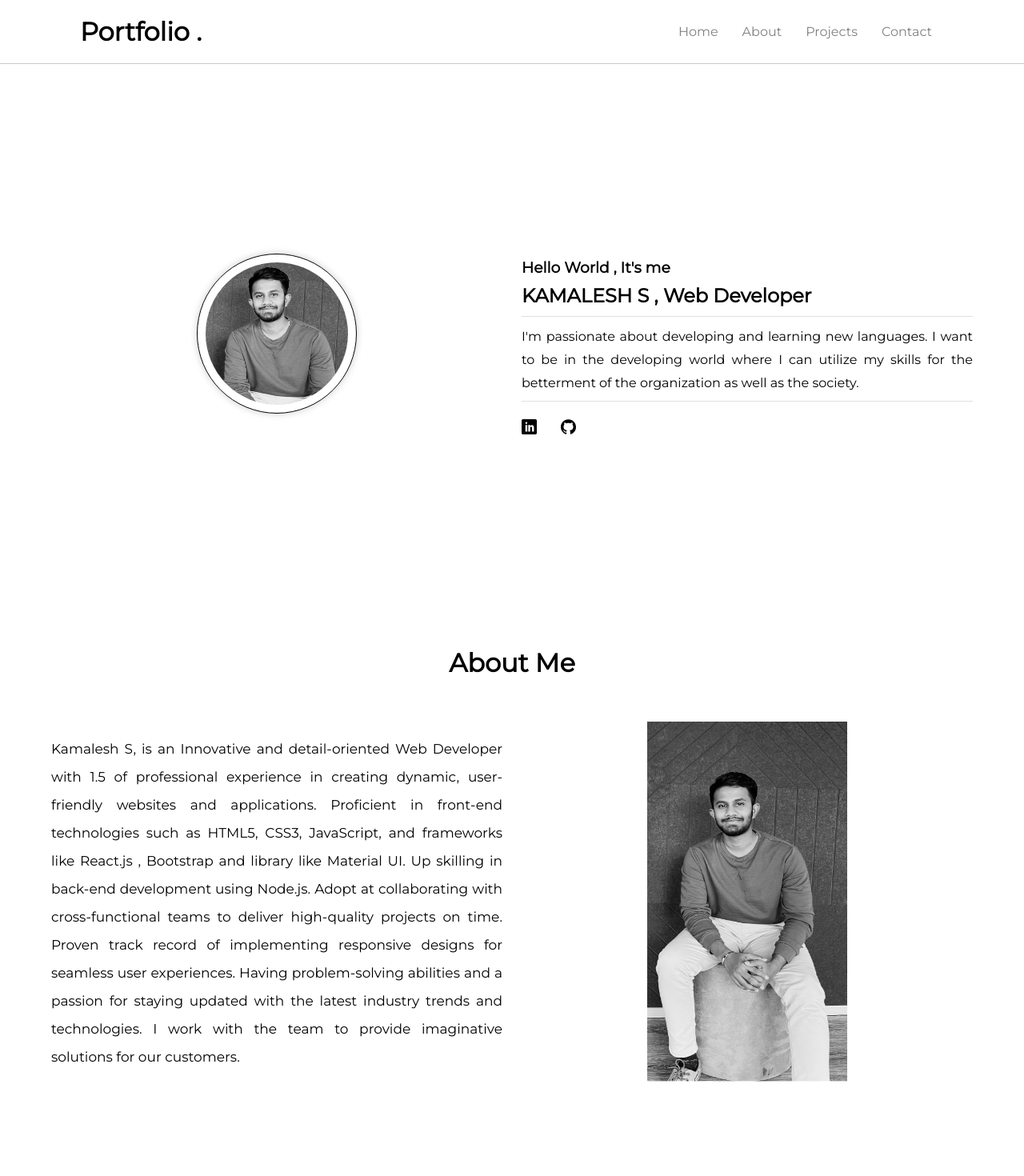
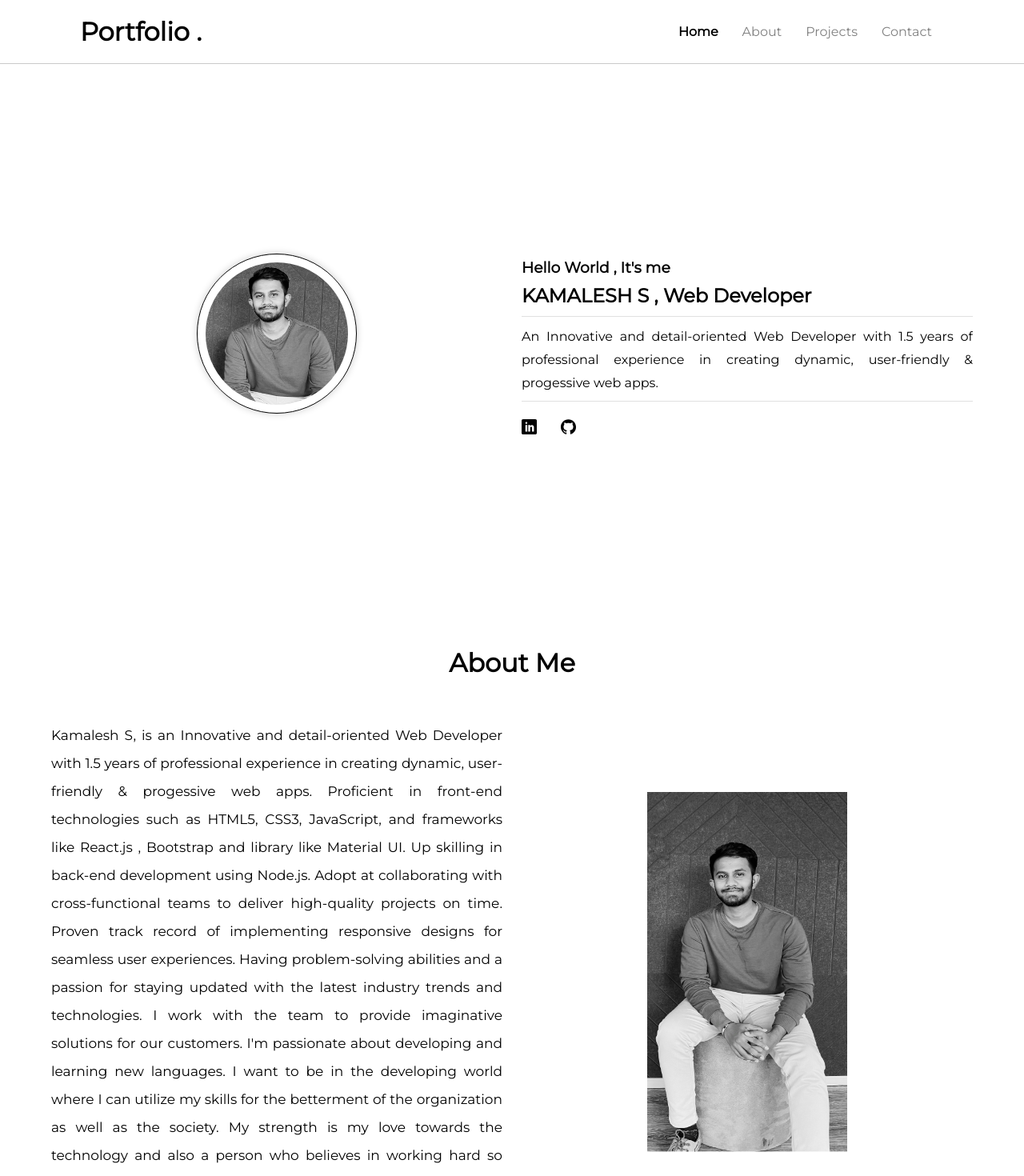
Before and after one commit to kamalss11/Portfolio2, a React (Create React App) app in the folder portfolio/: page / in a window 1280 px wide. Shown: the top 1470 px of the page at 80% size. Built offline with nearby package versions, Linux system fonts and the light colour scheme.

Commit message:
fixes - navbar | responsive | scroll on highlight nav menus

```diff
--- a/portfolio/public/index.html
+++ b/portfolio/public/index.html
@@ -2,7 +2,7 @@
 <html lang="en">
   <head>
     <meta charset="utf-8" />
-    <link rel="icon" href="%PUBLIC_URL%/favicon.ico" />
+    <link rel="icon" href="%PUBLIC_URL%/img.ico" />
     <meta name="viewport" content="width=device-width, initial-scale=1" />
     <meta name="theme-color" content="#000000" />
     <meta
--- a/portfolio/src/Pages/home.css
+++ b/portfolio/src/Pages/home.css
@@ -1,21 +1,80 @@
 .nav-bar {
   padding: 20px 100px;
   border-bottom: 1px solid rgb(202 202 202);
+  background-color: white;
+  position: -webkit-sticky;
+  position: sticky;
+  top: 0;
+  z-index: 1;
+  transition: 0.5s;
+}
+
+.nav-bar.active {
+  border: none;
+  box-shadow: 0 0 10px rgba(0, 0, 0, 0.2);
 }
 
 .nav-links {
   margin: 0 15px;
   color: grey;
+  cursor: pointer;
   transition: 0.2s;
 }
 
-.nav-links:hover {
+.nav-links:hover,
+.nav-links.active {
   color: black;
   font-weight: bold;
 }
 
+.hamburger {
+  display: none;
+  flex-direction: column;
+  width: 50px;
+  cursor: pointer;
+}
+
+.hamburger span {
+  background: black;
+  border-radius: 10px;
+  height: 3px;
+  margin: 0 0 5px;
+  transition: 0.2s cubic-bezier(0.68, -0.6, 0.32, 1.6);
+}
+
+.hamburger span:nth-of-type(1) {
+  width: 50%;
+}
+
+.hamburger span:nth-of-type(2) {
+  width: 100%;
+}
+
+.hamburger span:nth-of-type(3) {
+  width: 75%;
+}
+
+.hamburger.active span:nth-of-type(1) {
+  transform-origin: bottom;
+  width: 32%;
+  transform: rotatez(45deg) translate(3px, 0px);
+}
+
+.hamburger.active span:nth-of-type(2) {
+  transform-origin: top;
+  width: 60%;
+  transform: rotatez(-45deg);
+}
+
+.hamburger.active span:nth-of-type(3) {
+  transform-origin: bottom;
+  width: 34%;
+  transform: translate(12px, -4px) rotatez(45deg);
+}
+
 .banner-container {
   height: calc(100vh - 71px);
+  overflow-x: hidden;
 }
 
 .image {
@@ -96,7 +155,7 @@
 
 .MuiTextField-root {
   width: 100% !important;
-  margin-bottom: 30px !important;
+  margin-bottom: 25px !important;
   border-radius: 0 !important ;
 }
 
@@ -117,6 +176,11 @@
   color: rgba(255, 255, 255, 0.726) !important;
 }
 
+.MuiFormHelperText-root {
+  color: #f46060e0 !important;
+  padding: 10px 10px 0 !important;
+}
+
 @media only screen and (max-width: 1199.5px) {
   .info .title {
     text-align: center;
@@ -126,3 +190,42 @@
     text-align: center;
   }
 }
+
+@media (max-width: 1170.5px) {
+  .nav-bar {
+    padding: 20px 30px !important;
+  }
+}
+
+@media (max-width: 750px) {
+  .hamburger {
+    display: flex;
+  }
+
+  .links {
+    display: none !important;
+  }
+
+  .links.active {
+    display: flex !important;
+    position: absolute !important;
+    top: 79px !important;
+    left: 0 !important;
+    width: 100% !important;
+    height: calc(100vh - 80px) !important;
+    background: white !important;
+    flex-direction: column !important;
+    justify-content: flex-start !important;
+    align-items: center !important;
+  }
+
+  .links.active .nav-links {
+    margin: 10px;
+  }
+}
+
+@media (max-width: 450px) {
+  .title h1 {
+    font-size: 1.5em;
+  }
+}
--- a/portfolio/src/Pages/home.jsx
+++ b/portfolio/src/Pages/home.jsx
@@ -6,7 +6,7 @@ import {
   Stack,
   TextField,
 } from "@mui/material";
-import React, { useState } from "react";
+import React, { useEffect, useRef, useState } from "react";
 import {
   footerIcons,
   getNavbarDetails,
@@ -20,18 +20,129 @@ import about from "../images/about.jpg";
 import { motion } from "framer-motion";
 import { IoMdSend } from "react-icons/io";
 
+/* Function to get  dimension */
+
+const getDimensions = (ele) => {
+  const { height } = ele.getBoundingClientRect();
+  const offsetTop = ele.offsetTop;
+  const offsetBottom = offsetTop + height;
+
+  return {
+    height,
+    offsetTop,
+    offsetBottom,
+  };
+};
+
 export default function Home() {
   const [formData, setFormData] = useState({
     name: "",
+    nameErr: "",
     email: "",
+    emailErr: "",
     subject: "",
+    subjectErr: "",
     phone_number: "",
+    phone_numberErr: "",
     message: "",
+    messageErr: "",
   });
+  const [navLinkActive, setNavLinkActive] = useState("home");
+  const [isHamActive, setIsHamActive] = useState(false);
+  const [navActive, setNavActive] = useState(false);
+  const navRef = useRef(null);
+  const homeRef = useRef(null);
+  const aboutRef = useRef(null);
+  const projectRef = useRef(null);
+  const contactRef = useRef(null);
+  const sectionRefs = [
+    { section: "Home", ref: homeRef },
+    { section: "About", ref: aboutRef },
+    { section: "Projects", ref: projectRef },
+    { section: "Contact", ref: contactRef },
+  ];
+
+  window.addEventListener("scroll", () => {});
+
+  /* Function to handle form */
 
   function handleForm(name, value) {
-    setFormData({ ...formData, [name]: value });
+    let data = { ...formData };
+
+    if (value) {
+      if (name === "email") {
+        const emailPattern = /^[a-zA-Z0-9._-]+@[a-zA-Z0-9.-]+\.[a-zA-Z]{2,4}$/;
+        data["emailErr"] = emailPattern.test(value)
+          ? ""
+          : "Invalid Email Address!";
+      }
+      data[`${name}` + "Err"] = "";
+    } else {
+      data[`${name}` + "Err"] = "Required";
+    }
+
+    Object.assign(data, {
+      [name]: value,
+    });
+    setFormData({ ...data });
   }
+
+  /* Function to handle form submission */
+
+  const handleProceed = () => {
+    let data = { ...formData };
+
+    Object.keys(data)
+      .filter((f) => !f.includes("Err"))
+      .map((e) => {
+        if (!data[e]) {
+          data[`${e}` + "Err"] = "Required";
+        } else {
+          data[`${e}` + "Err"] = "";
+        }
+      });
+    setFormData({ ...data });
+  };
+
+  useEffect(() => {
+    const handleScroll = () => {
+      const { height: navHeight } = getDimensions(navRef.current);
+      const scrollPosition = window.scrollY + navHeight + 70;
+
+      if (window.scrollY > 150) {
+        setNavActive(true);
+      } else {
+        setNavActive(false);
+      }
+
+      const selected = sectionRefs.find(({ section, ref }) => {
+        const ele = ref.current;
+        if (ele) {
+          const { offsetBottom, offsetTop } = getDimensions(ele);
+          return scrollPosition >= offsetTop && scrollPosition < offsetBottom;
+        }
+      });
+
+      if (selected && selected.section !== navLinkActive) {
+        setNavLinkActive(selected.section);
+      } else if (!selected && navLinkActive) {
+        setNavLinkActive(undefined);
+      }
+    };
+
+    handleScroll();
+    window.addEventListener("scroll", handleScroll);
+    return () => {
+      window.removeEventListener("scroll", handleScroll);
+    };
+  }, [navLinkActive]);
+
+  const scrollTo = (ele) => {
+    ele.scrollIntoView({
+      behavior: "smooth",
+      block: "start",
+    });
+  };
 
   return (
     <React.Fragment>
@@ -41,21 +152,46 @@ export default function Home() {
         justifyContent={"space-between"}
         alignItems={"center"}
         flexDirection={"row"}
-        className="nav-bar"
+        className={`nav-bar ${navActive ? "active" : ""}`}
+        ref={navRef}
       >
         <div className="title">
           <h1>Portfolio .</h1>
         </div>
 
-        <Stack flexDirection={"row"} className="links">
-          {getNavbarDetails().map((e, index) => {
+        <Stack
+          flexDirection={"row"}
+          className={`links ${isHamActive ? "active" : ""}`}
+        >
+          {getNavbarDetails().map((e) => {
             return (
-              <Link className="nav-links" key={index} to={e.url}>
+              <div
+                className={`nav-links ${
+                  navLinkActive === e.name ? "active" : ""
+                }`}
+                key={e.name}
+                onClick={() => {
+                  setIsHamActive(false);
+                  scrollTo(
+                    sectionRefs.filter((f) => f["section"] === e["name"])[0].ref
+                      .current
+                  );
+                }}
+              >
                 {e.name}
-              </Link>
+              </div>
             );
           })}
         </Stack>
+
+        <div
+          className={`hamburger ${isHamActive ? "active" : ""}`}
+          onClick={() => setIsHamActive(!isHamActive)}
+        >
+          <span></span>
+          <span></span>
+          <span></span>
+        </div>
       </Stack>
 
       <Container>
@@ -64,6 +200,7 @@ export default function Home() {
           alignItems={"space-evenly"}
           justifyContent={"center"}
           className="banner-container"
+          ref={homeRef}
         >
           <Grid className="banner-box" spacing={3} container>
             <Grid item xs={12} sm={12} lg={6}>
@@ -88,10 +225,9 @@ export default function Home() {
 
                 <div className="short-info">
                   <p>
-                    I'm passionate about developing and learning new languages.
-                    I want to be in the developing world where I can utilize my
-                    skills for the betterment of the organization as well as the
-                    society.
+                    An Innovative and detail-oriented Web Developer with 1.5
+                    years of professional experience in creating dynamic,
+                    user-friendly & progessive web apps.
                   </p>
                 </div>
 
@@ -112,7 +248,7 @@ export default function Home() {
         </Stack>
         {/* About Me */}
 
-        <div className="about-container">
+        <div className="about-container" ref={aboutRef}>
           <h1 style={{ textAlign: "center" }}>About Me</h1>
 
           <Grid
@@ -128,18 +264,25 @@ export default function Home() {
               <div className="about-info">
                 <p>
                   Kamalesh S, is an Innovative and detail-oriented Web Developer
-                  with 1.5 of professional experience in creating dynamic,
-                  user-friendly websites and applications. Proficient in
-                  front-end technologies such as HTML5, CSS3, JavaScript, and
-                  frameworks like React.js , Bootstrap and library like Material
-                  UI. Up skilling in back-end development using Node.js. Adopt
-                  at collaborating with cross-functional teams to deliver
+                  with 1.5 years of professional experience in creating dynamic,
+                  user-friendly & progessive web apps. Proficient in front-end
+                  technologies such as HTML5, CSS3, JavaScript, and frameworks
+                  like React.js , Bootstrap and library like Material UI. Up
+                  skilling in back-end development using Node.js. Adopt at
+                  collaborating with cross-functional teams to deliver
                   high-quality projects on time. Proven track record of
                   implementing responsive designs for seamless user experiences.
                   Having problem-solving abilities and a passion for staying
                   updated with the latest industry trends and technologies. I
                   work with the team to provide imaginative solutions for our
-                  customers.
+                  customers. I'm passionate about developing and learning new
+                  languages. I want to be in the developing world where I can
+                  utilize my skills for the betterment of the organization as
+                  well as the society. My strength is my love towards the
+                  technology and also a person who believes in working hard so
+                  that we may achieve our goals efficiently. Looking forward to
+                  work in different environment so that I could expand my
+                  knowledge
                 </p>
               </div>
             </Grid>
@@ -154,7 +297,7 @@ export default function Home() {
 
         {/* Technologies  & Tools */}
 
-        <div className="tech-container">
+        <div className="tech-container" ref={projectRef}>
           <h1 style={{ textAlign: "center" }}>Familiar With</h1>
 
           <Stack
@@ -184,7 +327,7 @@ export default function Home() {
 
       {/* Contact */}
 
-      <div className="contact-container">
+      <div className="contact-container" ref={contactRef}>
         <h1 style={{ textAlign: "center" }}>Contact Me</h1>
 
         <Grid container style={{ margin: "50px 0" }}>
@@ -232,6 +375,7 @@ export default function Home() {
                     id="standard-basic"
                     label="Name *"
                     value={formData["name"]}
+                    helperText={formData["nameErr"]}
                     onChange={(e) => handleForm("name", e.target.value)}
                     variant="standard"
                   />
@@ -244,6 +388,7 @@ export default function Home() {
                     type={"email"}
                     label="Email *"
                     value={formData["email"]}
+                    helperText={formData["emailErr"]}
                     onChange={(e) => handleForm("email", e.target.value)}
                     variant="standard"
                   />
@@ -256,6 +401,7 @@ export default function Home() {
                     id="standard-basic"
                     label="Subject *"
                     value={formData["subject"]}
+                    helperText={formData["subjectErr"]}
                     onChange={(e) => handleForm("subject", e.target.value)}
                     variant="standard"
                   />
@@ -266,6 +412,7 @@ export default function Home() {
                     id="standard-basic"
                     label="Phone Number *"
                     value={formData["phone_number"]}
+                    helperText={formData["phone_numberErr"]}
                     onChange={(e) => handleForm("phone_number", e.target.value)}
                     variant="standard"
                   />
@@ -276,8 +423,9 @@ export default function Home() {
                 id="standard-basic"
                 multiline
                 label="Message *"
-                rows={1}
+                rows={2}
                 value={formData["message"]}
+                helperText={formData["messageErr"]}
                 onChange={(e) => handleForm("message", e.target.value)}
                 variant="standard"
               />
@@ -286,6 +434,7 @@ export default function Home() {
                 <Button
                   style={{ background: "white", color: "black" }}
                   variant={"contained"}
+                  onClick={() => handleProceed()}
                   endIcon={<IoMdSend />}
                 >
                   Send
--- a/portfolio/src/index.css
+++ b/portfolio/src/index.css
@@ -8,6 +8,7 @@
   font-optical-sizing: auto;
   font-style: normal;
   box-sizing: border-box !important;
+  /* overflow-x: hidden; */
 }
 
 input:-webkit-autofill,
--- a/portfolio/src/utils/utils.js
+++ b/portfolio/src/utils/utils.js
@@ -11,10 +11,10 @@ import { RiInstagramFill } from "react-icons/ri";
 
 export function getNavbarDetails() {
   return [
-    { name: "Home", url: "/home" },
-    { name: "About", url: "/about" },
-    { name: "Projects", url: "/projects" },
-    { name: "Contact", url: "/contact" },
+    { name: "Home", url: "#home" },
+    { name: "About", url: "#about" },
+    { name: "Projects", url: "#projects" },
+    { name: "Contact", url: "#contact" },
   ];
 }
 
```
Also changed, not shown: 1 other file (tests, documents, lock files or other folders).
